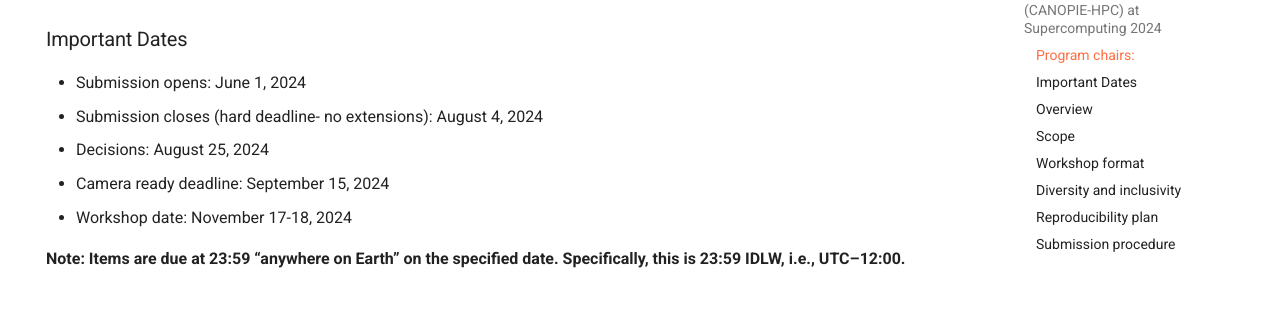
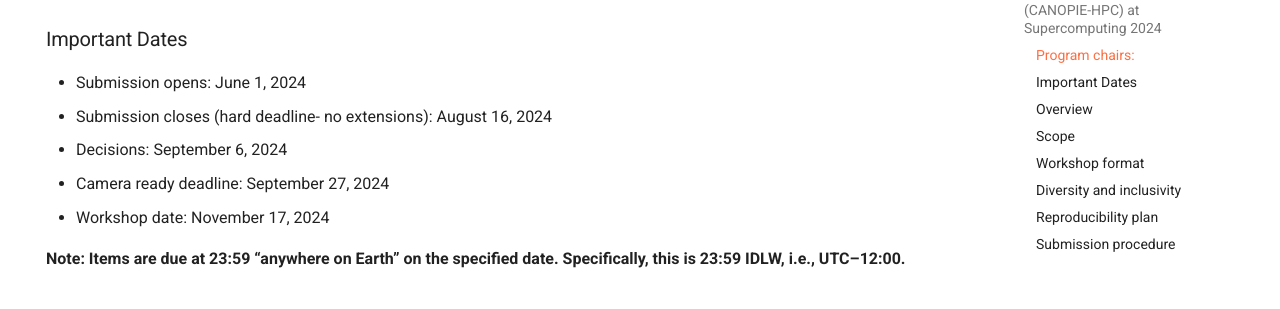
Before and after one commit to supercontainers/canopie-hpc, an MkDocs documentation site: the page built from docs/cfp.md, in a window 1280 px wide and 900 px high, scrolled down 480 px. Shown: the part 153-462 px from the top of the window. Built offline with MkDocs 1.6.1 and Material for MkDocs 9.7.7, drawn with Linux system fonts in a browser that asks for light colours; comment, search, counter and statistics services are not loaded.

Commit message:
Updated dates in the cfp page

```diff
--- a/docs/cfp.md
+++ b/docs/cfp.md
@@ -21,10 +21,10 @@ published in IEEE  Computer Society.
 ### Important Dates
 
 * Submission opens:    June 1, 2024
-* Submission closes (hard deadline- no extensions):    August 4, 2024
-* Decisions:    August 25, 2024
-* Camera ready deadline:    September 15, 2024
-* Workshop date:    November 17-18, 2024
+* Submission closes (hard deadline- no extensions):    August 16, 2024
+* Decisions:    September 6, 2024
+* Camera ready deadline:    September 27, 2024
+* Workshop date:    November 17, 2024
 
 **Note: Items are due at 23:59 “anywhere on Earth” on the specified date. Specifically, this is 23:59 IDLW, i.e., UTC–12:00.**
 
```
